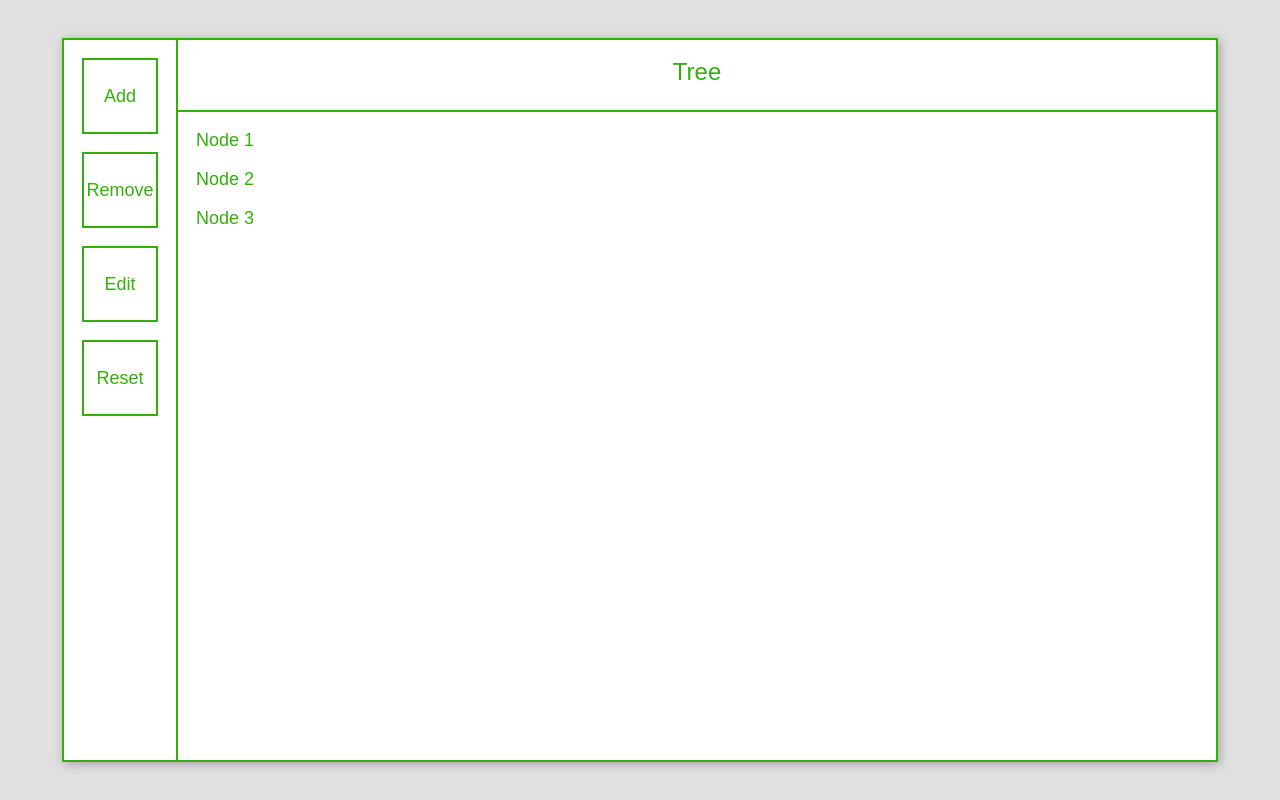
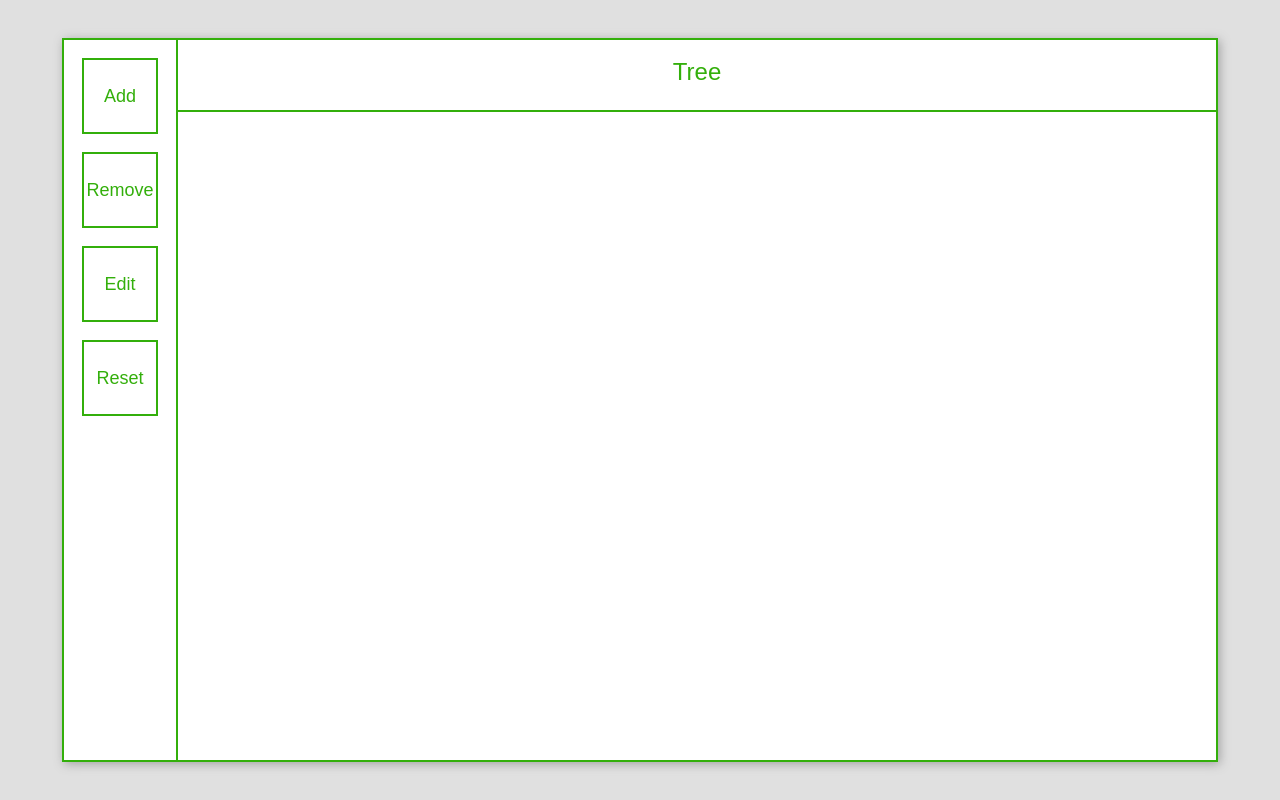
Before and after one commit to Baublis/mcc-test-app, a React (Vite) app: page / in a window 1280 px wide. Built offline with nearby package versions, Linux system fonts and the light colour scheme.

Commit message:
Add NodesStore and click actions

```diff
--- a/src/Components/Menu/index.tsx
+++ b/src/Components/Menu/index.tsx
@@ -1,21 +1,48 @@
 import {FC} from "react";
 
 import "./style.css";
+import useNodesStore from "../../Hooks/UseNodesStore.ts";
+import {NodeModel} from "../../Models/Node/NodeModel.ts";
 
 const Menu: FC = () => {
+
+    const { state,actions } = useNodesStore()
+
     return (
         <div className="menu-container">
             <div className="menu-items">
-                <div className="menu-item">
+                <div
+                    className="menu-item"
+                    onClick={() =>
+                        {
+                            actions.addNode(
+                                new NodeModel
+                                (
+                                    state.nodes.length,
+                                    0,
+                                    state.nodes.length,
+                                    "Node " + state.nodes.length,
+                                    false
+                                )
+                            );
+                        }
+                    }
+                >
                     Add
                 </div>
-                <div className="menu-item">
+                <div
+                    className="menu-item"
+                    onClick={() => actions.removeNode(state.nodes.length - 1)}
+                >
                     Remove
                 </div>
                 <div className="menu-item">
                     Edit
                 </div>
-                <div className="menu-item">
+                <div
+                    className="menu-item"
+                    onClick={actions.removeAllNodes}
+                >
                     Reset
                 </div>
             </div>
--- a/src/Components/Node/index.tsx
+++ b/src/Components/Node/index.tsx
@@ -1,15 +1,19 @@
 import {FC} from "react";
 
-import {NodeModelEasy} from "../../Models/Node/NodeModelEasy.ts";
+import {NodeModel} from "../../Models/Node/NodeModel.ts";
 
 import "./style.css";
 
-const Node: FC<NodeModelEasy> = ({
-    label
+const Node: FC<NodeModel> = ({
+    label,
+    //level
 }) => {
 
     return (
-        <div className="node-container">
+        <div
+            className="node-container"
+            //style={{"padding-left": level * 30}}
+        >
             {label}
         </div>
     )
--- a/src/Components/Tree/index.tsx
+++ b/src/Components/Tree/index.tsx
@@ -2,19 +2,25 @@ import {FC} from "react";
 
 import "./style.css";
 import Node from "../Node";
+import useNodesStore from "../../Hooks/UseNodesStore.ts";
 
 const Tree: FC = () => {
+
+    const { state } = useNodesStore();
+
     return (
         <div className="content-container">
-            <Node
-                label='Node 1'
-            ></Node>
-            <Node
-                label='Node 2'
-            ></Node>
-            <Node
-                label='Node 3'
-            ></Node>
+            {state.nodes &&
+                state.nodes.map((node) => (
+                    <Node
+                        label={node.label}
+                        level={node.level}
+                        id={1}
+                        parentId={1}
+                        selected={false}
+                    >
+                    </Node>
+                ))}
         </div>
     )
 };
--- a/src/Components/Tree/style.css
+++ b/src/Components/Tree/style.css
@@ -3,4 +3,5 @@
     flex-direction: column;
     padding-left: 1em;
     gap: 1em;
+    overflow: auto;
 }
--- /dev/null
+++ b/src/Hooks/UseAppStore.ts
@@ -0,0 +1,25 @@
+import { TypedUseSelectorHook, useDispatch, useSelector } from 'react-redux';
+
+import store from '../../src/Store';
+
+// Inferred type: {posts: PostsState, comments: CommentsState, users: UsersState}
+export type AppDispatch = typeof store.dispatch;
+// Use throughout your AppLayout instead of plain `useDispatch` and `useSelector`
+export const useAppDispatch: () => AppDispatch = useDispatch;
+
+// Infer the `RootState` and `AppDispatch` types from the Store itself
+export type RootState = ReturnType<typeof store.getState>;
+export const useAppSelector: TypedUseSelectorHook<RootState> = useSelector;
+
+export interface IAppStore {
+  useDispatch: () => AppDispatch;
+  useSelector: TypedUseSelectorHook<RootState>;
+}
+
+const useStore: () => IAppStore = () => ({
+  useSelector: useAppSelector,
+  useDispatch: useAppDispatch,
+});
+
+export default useStore;
+export * from '../../src/Store';
--- /dev/null
+++ b/src/Hooks/UseNodesStore.ts
@@ -0,0 +1,39 @@
+import useStore, { nodesSlice as slice} from "./UseAppStore.ts";
+import {NodeModel} from "../Models/Node/NodeModel.ts";
+
+const useNodesStore = () => {
+    const store = useStore();
+
+    const dispatch = store.useDispatch();
+
+    const nodes = store.useSelector((state) => state.nodes.nodes);
+
+    const addNode = (state: NodeModel) => dispatch(slice.actions.addNode(state));
+
+    const removeNode = (id: number) => {
+
+        const node = nodes.find((a) => a.id === id);
+
+        if (node === undefined || node === null)
+            return;
+
+        dispatch(slice.actions.removeNode(node));
+    }
+
+    const removeAllNodes = () => {
+        dispatch(slice.actions.removeAllNodes());
+    }
+
+    return {
+        state: {
+            nodes,
+        },
+        actions: {
+            addNode,
+            removeNode,
+            removeAllNodes
+        }
+    }
+}
+
+export default useNodesStore;
--- /dev/null
+++ b/src/Providers/StoreProvider/index.tsx
@@ -0,0 +1,13 @@
+import { Store } from 'redux';
+import { Provider } from 'react-redux';
+import { FC, PropsWithChildren } from 'react';
+
+export interface StoreProviderProps extends PropsWithChildren {
+  store: Store;
+}
+
+const StoreProvider: FC<StoreProviderProps> = ({ store, children }) => {
+  return <Provider store={store}>{children}</Provider>;
+};
+
+export default StoreProvider;
--- /dev/null
+++ b/src/Store/Reducers/Nodes/Models.ts
@@ -0,0 +1,6 @@
+import {NodeModel} from "../../../Models/Node/NodeModel.ts";
+
+export interface NodeStoreState {
+    nodes: NodeModel[];
+    node: NodeModel | null;
+}
--- /dev/null
+++ b/src/Store/Reducers/Nodes/Reducers.ts
@@ -0,0 +1,19 @@
+import {Draft, PayloadAction} from "@reduxjs/toolkit";
+import {NodeStoreState} from "./Models.ts";
+
+export default {
+    addNode: (state: Draft<NodeStoreState>, action: PayloadAction<NodeStoreState['node']>) => {
+        if (action.payload != null)
+            state.nodes = [...state.nodes, action.payload];
+    },
+    removeNode: (state: Draft<NodeStoreState>, action: PayloadAction<NodeStoreState['node']>) => {
+        if (action.payload != null)
+        {
+            const nodes = state.nodes.filter((ae) => ae.id !== action.payload?.id);
+            state.nodes = [...nodes]
+        }
+    },
+    removeAllNodes: (state: Draft<NodeStoreState>) => {
+        state.nodes = []
+    }
+}
--- /dev/null
+++ b/src/Store/Reducers/Nodes/index.ts
@@ -0,0 +1,20 @@
+import {createSlice} from "@reduxjs/toolkit";
+
+import {NodeStoreState} from "./Models.ts";
+import reducers from "./Reducers.ts";
+
+export const getDefaultState = (): NodeStoreState => {
+    return {
+        nodes: [],
+        node: null,
+    };
+};
+
+export const createNodesSlice = (initialState: NodeStoreState = getDefaultState()) =>
+    createSlice({
+        name: 'Nodes Slice',
+        initialState,
+        reducers,
+    });
+
+export const nodesSlice = createNodesSlice();
--- /dev/null
+++ b/src/Store/index.ts
@@ -0,0 +1,16 @@
+import { configureStore, combineReducers } from '@reduxjs/toolkit';
+
+import {nodesSlice} from "./Reducers/Nodes";
+
+const reducer = combineReducers({
+  nodes: nodesSlice.reducer
+});
+
+const store = configureStore({
+  reducer,
+});
+
+export default store;
+export {
+  nodesSlice
+};
--- a/src/main.tsx
+++ b/src/main.tsx
@@ -1,13 +1,17 @@
 import { StrictMode } from 'react'
 import { createRoot } from 'react-dom/client'
 
+import store from './Store/index.ts';
 import App from "./Components/App.tsx";
+import StoreProvider from "./Providers/StoreProvider";
 
 const htmlElement = document.getElementById('root');
 
 htmlElement &&
 createRoot(htmlElement).render(
     <StrictMode>
-        <App />
+        <StoreProvider store={store}>
+            <App />
+        </StoreProvider>
     </StrictMode>,
 );
```
